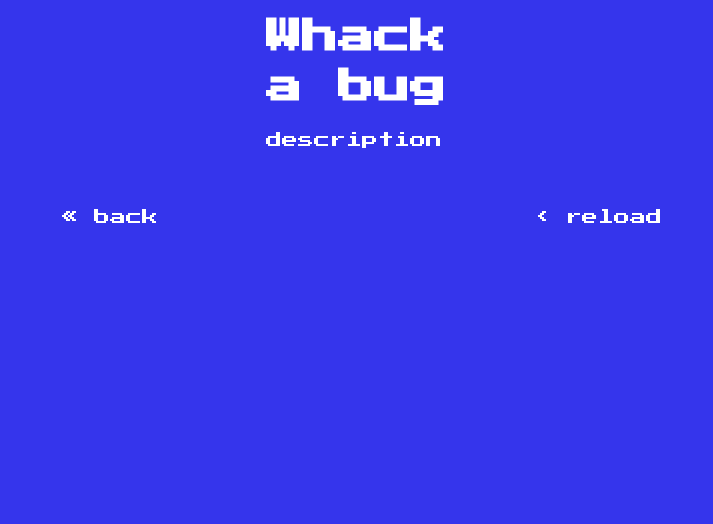
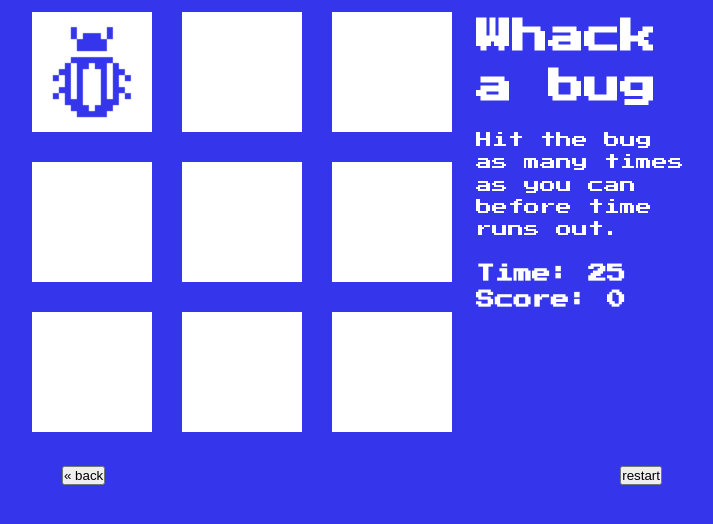
Before and after one commit to chiarazetaa/arcade-mania, a plain HTML site: page whack-a-bug/whack-index.html in a window 1280 px wide. Shown: the whole page, without its empty margins (278-991 px from the left). Drawn offline with Linux system fonts and the light colour scheme.

Commit message:
whack a bug finished

```diff
--- a/whack-a-bug/whack-index.html
+++ b/whack-a-bug/whack-index.html
@@ -18,20 +18,32 @@
     <div class="board">
         <!-- Game area -->
         <div class="game-area">
-            <div id="grid"></div>
+            <div id="grid">
+                <div class="cell"></div>
+                <div class="cell"></div>
+                <div class="cell"></div>
+                <div class="cell"></div>
+                <div class="cell"></div>
+                <div class="cell"></div>
+                <div class="cell"></div>
+                <div class="cell"></div>
+                <div class="cell"></div>
+            </div>
         </div>
         <!-- Game info -->
         <div class="game-info">
             <h1>Whack a bug</h1>
-            <p>description</p>
+            <p>Hit the bug as many times as you can before time runs out.</p>
+            <h3>Time: <span id="timer-display"></span></h3>
+            <h3>Score: <span id="score-display"></span></h3>
         </div>
     </div>
     <br>
     <!-- Page commands -->
     <div class="commands-container">
         <div class="commands">
-            <a href="./../index.html">&#171; back</a>
-            <a href="./whack-index.html">&#8249; reload</a>
+            <button id="back">&#171; back</button>
+            <button id="restart">restart</button>
         </div>
     </div>
 
--- a/whack-a-bug/whack-script.js
+++ b/whack-a-bug/whack-script.js
@@ -0,0 +1,77 @@
+// initialize the score
+const scoreDisplay = document.querySelector('#score-display');
+let score = 0;
+scoreDisplay.innerText = score;
+
+// initialize the timer
+const timerDisplay = document.querySelector('#timer-display');
+let timeLeft = 30;
+timerDisplay.innerText = timeLeft;
+
+const cells = document.querySelectorAll('.cell');
+
+// initial speed
+let bugSpeed = 800;
+
+function randomBug() {
+    // clean all the cells from the class bug
+    removeBug();
+
+    // increase the difficulty if the score is > 20
+    if (score === 20) {
+        bugSpeed = bugSpeed / 2;
+    }
+
+    // create a random number from 0 to 8
+    const randomNumber = Math.floor(Math.random() * cells.length);
+
+    // add the class bug to a random cell
+    const cell = cells[randomNumber];
+    cell.classList.add('bug');
+}
+
+const bugMovement = setInterval(randomBug, bugSpeed);
+
+function removeBug() {
+    for (let i = 0; i < cells.length; i++) {
+        const cellToClean = cells[i];
+        cellToClean.classList.remove('bug');
+    }
+}
+
+for (let i = 0; i < cells.length; i++) {
+    const cell = cells[i];
+    cell.addEventListener('click', function() {
+        // check if the cell has a bug
+        if (cell.classList.contains('bug')) {
+            score++;
+            scoreDisplay.innerText = score;
+
+            // show the splat
+            cell.classList.remove('bug');
+            cell.classList.add('splat');
+
+            // clean the cell from splat
+            setTimeout(function() {
+                cell.classList.remove('splat');
+            }, 200);
+        }
+    });
+}
+
+// set a countdown
+const timer = setInterval(countDown, 1000);
+function countDown() {
+    timeLeft--;
+    timerDisplay.innerText = timeLeft;
+
+    // when the countDown arrives to zero, stop the timer and the bug movement
+    if (timeLeft === 0) {
+        clearInterval(timer);
+        clearInterval(bugMovement);
+        removeBug();
+
+        // the game is over, show the score
+        showAlert(`GAME OVER! Score: ${score}`);
+    }
+}
--- a/whack-a-bug/whack-style.css
+++ b/whack-a-bug/whack-style.css
@@ -0,0 +1,36 @@
+:root {
+    --cell-size: 120px;
+    --cell-gutter: 20px; /* space between cells */
+}
+
+#grid {
+    width: calc((var(--cell-size) + var(--cell-gutter)) * 3);
+    height: calc((var(--cell-size) + var(--cell-gutter)) * 3);
+
+    display: flex;
+    flex-direction: row;
+    flex-wrap: wrap;
+
+    justify-content: space-between; /* main axis */
+    align-content: space-between; /* secondary axis */
+}
+
+.cell {
+    height: var(--cell-size);
+    width: var(--cell-size);
+    background-color: white;
+
+    background-size: contain;
+    background-repeat: no-repeat;
+    background-position: center;
+
+    cursor: pointer;
+}
+
+.bug {
+    background-image: url('./images/bug.png');
+}
+
+.splat {
+    background-image: url('./images/bug-splat.png');
+}
```
